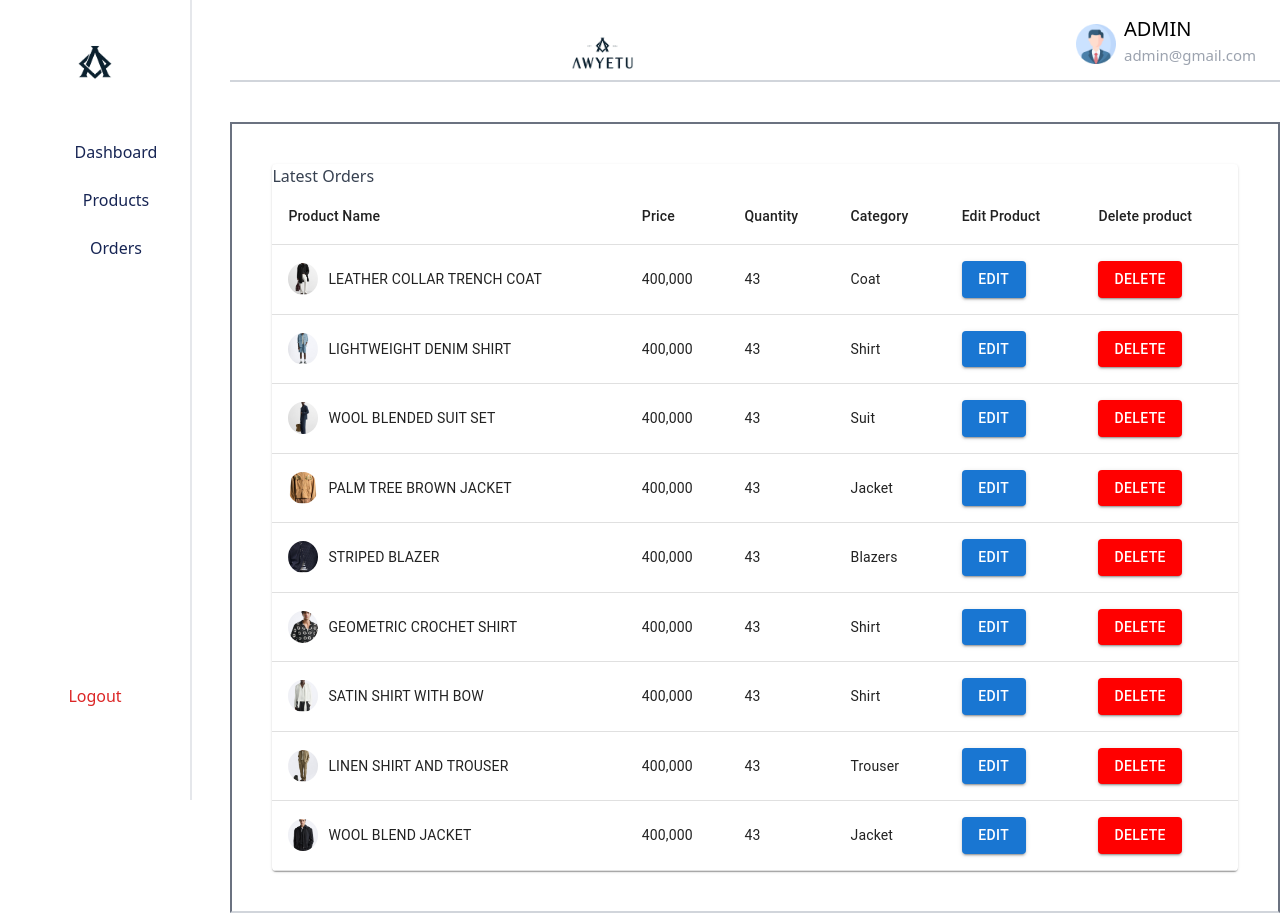
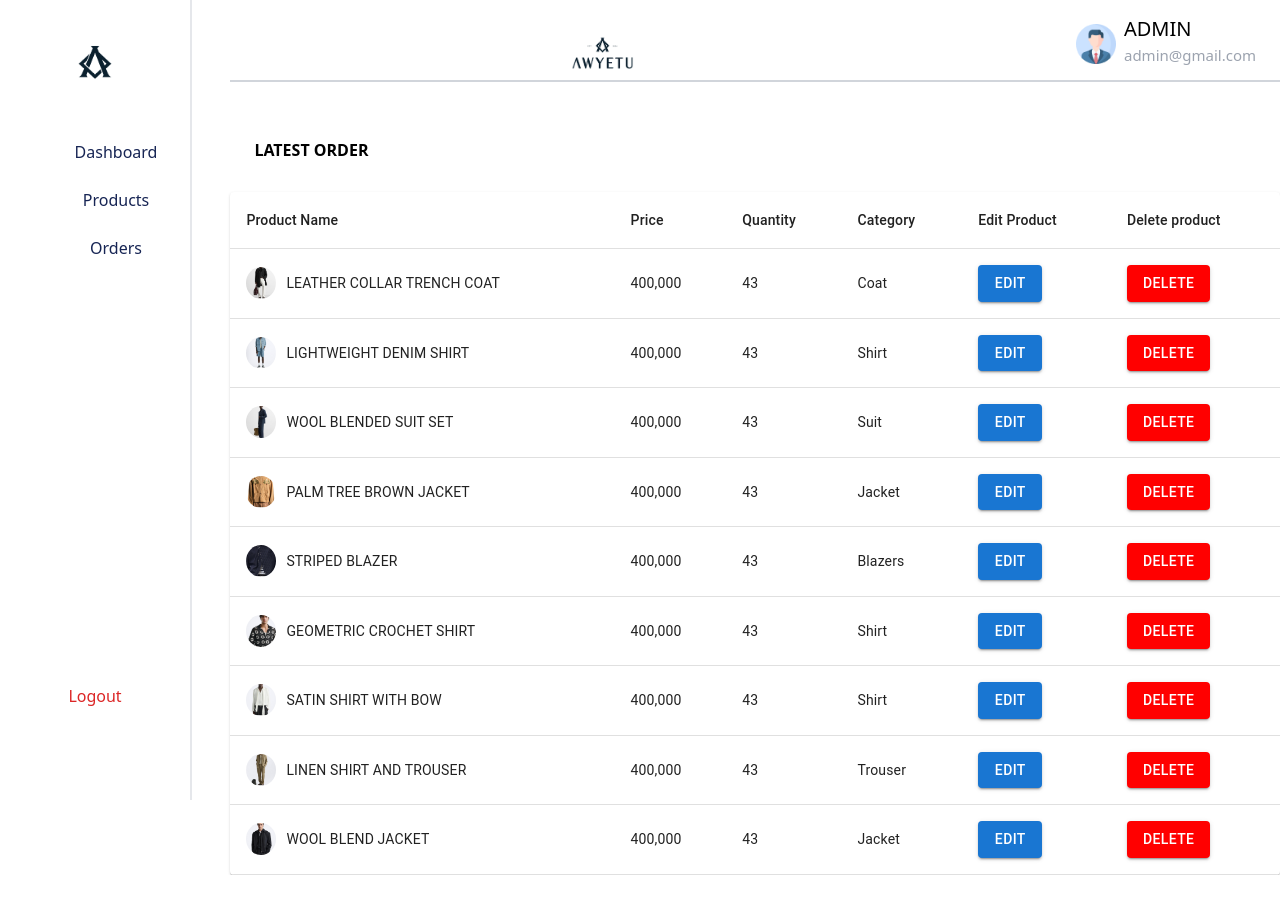
Before and after one commit to jed-chela/estore-frontend, a React (Create React App) app: page /AdminproductList in a window 1280 px wide. After the commit the page ends 875 px from the top, so only its background shows below. Built offline with nearby package versions, Linux system fonts and the light colour scheme.

Commit message:
Update On AdminPage
14092402

```diff
--- a/src/Components/AdminMobileMenu.jsx
+++ b/src/Components/AdminMobileMenu.jsx
@@ -39,7 +39,7 @@ const AdminMobileMenu = () => {
               <Link to="/AdminproductList">Products</Link>
             </p>
             <p className=" p-4 m-2 ">
-              <Link to=""> Orders</Link>
+              <Link to="/Adminorderpage"> Orders</Link>
             </p>
           </div>
 
--- a/src/Components/AdminTableList.jsx
+++ b/src/Components/AdminTableList.jsx
@@ -28,9 +28,13 @@ const AdminTableList = () => {
 
 
   return (
-    <div className="bg-white relative mt-10 p-10 border-2 border-gray-500   md:ml-[18%]  h-auto border-b-gray-300 max-w-screen-xl">
+    <div className="bg-white relative mt-10   md:ml-[18%]  h-auto border-b-gray-300 max-w-screen-xl">
+      <div className=" w-full  h-[70px] bg-white">
+        <p className="p-4 font-bold ml-2">LATEST ORDER</p>
+      </div>
+
       <TableContainer component={Paper}>
-        <div className="text-gray-700 font-medium w-fit">Latest Orders</div>
+
         <Table sx={{ minWidth: 650 }} aria-label="simple table">
           <TableHead>
             <TableRow>
--- a/src/Components/Products/Productview.jsx
+++ b/src/Components/Products/Productview.jsx
@@ -1,112 +1,13 @@
-import React, { useContext, useEffect, useState } from "react";
-import picz from "../../assets/productImage/image 11.png";
-import { FaStar } from "react-icons/fa6";
-import { useParams } from "react-router-dom";
+import React from 'react'
+import Cardata from '../Cardata'
+import { useParams } from 'react-router-dom'
 
+const Productview = () => {
+  const {id} = useParams();
+  console.log(id)
+  return (
+    <div>Productview</div>
+  )
+}
 
-
-
-const ProductView = () => {
-/*
-  const {Cardata}= useContext(ShopContext);
-  const {id} = useParams();
-
-
-  useEffect(() => {
-    const fetchData = async () => {
-      try{
-
-        const product = data.filter((p) => p.id == id);
-        console.log(product)
-        setProducts(product[0])
-      } catch (error) {
-        console.log("Error fetching data:", error)
-      }
-    }
-
-    fetchData();
-
-
-  }, [id] )
-
-  const {img, title, category, newPrice} = products;
-
-
-
-  return (
-    <div className=" h-fit flex w-auto ">
-      <div className=" pt-[70px] pb-[70px]">
-        <img className="h-[150vh] w-auto " src={img} alt="" />
-      </div>
-      <div>
-        <div className="pt-[70px] ml-[100px]  w-auto   ">
-          <h1 className=" font-bold text-3xl justify-cente">
-            TRENCH COAT WITH LEATHER COLLAR
-          </h1>
-          <div className="flex mt-6 text-2xl items-center">
-            <FaStar className="text-gray-400 " />
-            <FaStar className="text-gray-400 " />
-            <FaStar className="text-gray-400 " />
-            <FaStar className="text-gray-400 " />
-            <FaStar className="text-gray-400 " />
-            <p className="pl-4 font-medium">0 REVIEWS</p>
-          </div>
-          <div className="flex mt-4">
-            <p className="mr-[20px]">CATEGORY:</p>
-            <p className="font-bold">TRENCH COAT</p>
-          </div>
-          <div className="flex mt-4">
-            <p className="mr-[20px]">AVAILABILITY:</p>
-            <p className="font-bold">25</p>
-          </div>
-          <div className="mt-[40px] ] ">
-            <p className="font-bold text-[50px] ml-[30px] text-blue-950">
-              400,000.00
-            </p>
-          </div>
-          <a href="/Checkout">
-
-          <button className="mt-[50px] p-2 border-2 rounded-[8px] bg-orange-500 text-gray-200 text-[20px] font-medium w-[400px]">
-            BUY NOW
-          </button>
-          </a>
-        </div>
-        <div className=" border-[1px] border-b-gray-100 mt-[30px] w-full"></div>
-        <div>
-          <h1 className="mt-[40px] font-medium ml-[100px] text-[20px]">
-            DESCRIPTION
-          </h1>
-          <p className="ml-[100px] ">
-            {" "}
-
-          </p>
-        </div>
-        <div className=" border-[1px] border-b-gray-100  mt-[40px] w-full"></div>
-        <div className="ml-[100px]">
-          <h1 className="text-yellow-600 text-[25px] underline   mt-[40px]">
-            REVIEWS (0)
-          </h1>
-        </div>
-        <div className="flex justify-center items-center">
-          <div className="text-center">
-            <p className="text-2xl  mt-[40px]">REVIEW (0)</p>
-            <div className="flex items-center justify-center  mt-[20px]">
-              <FaStar className="text-gray-400 " />
-              <FaStar className="text-gray-400 " />
-              <FaStar className="text-gray-400 " />
-              <FaStar className="text-gray-400 " />
-              <FaStar className="text-gray-400 " />
-              <p className=" mt-[40px]font-medium ml-4">0 REVIEWS</p>
-            </div>
-            <button className="mt-6 border-[1px] bg-gray-900 w-[200px] text-white p-2 text-[20px] mb-6">
-              WRITE A REVIEW
-            </button>
-            <p>There are no reviews for this product</p>
-          </div>
-        </div>
-      </div>
-    </div>
-  );*/
-};
-
-export default ProductView
+export default Productview
```
